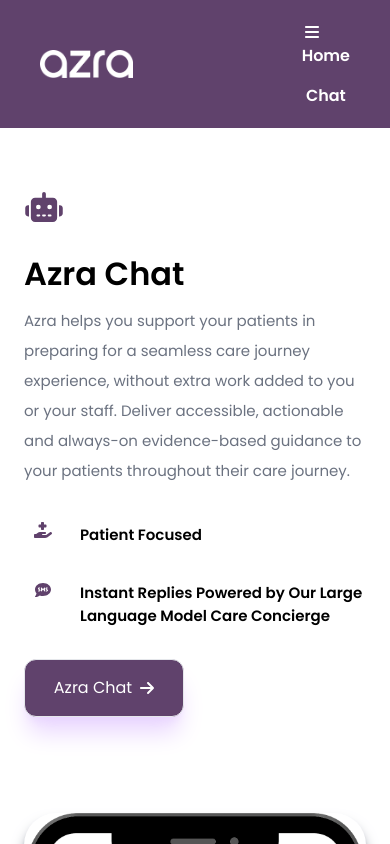
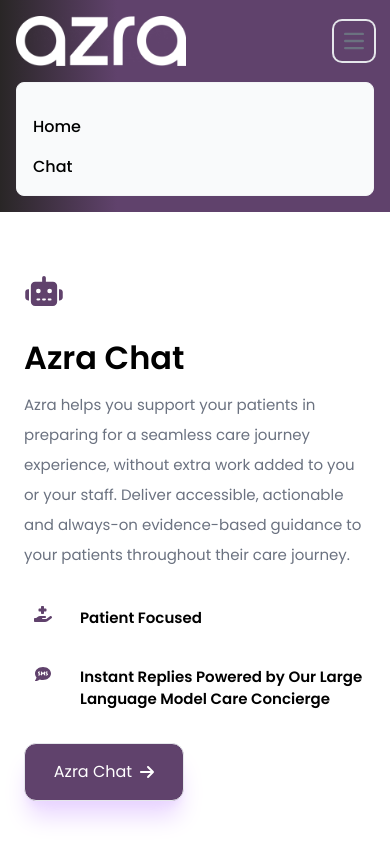
Before and after one commit to daniyalayyaz/azra-ai, a Next.js app: page / in a window 390 px wide. Both pictures are taken after a click on the button 340 px from the left and 33 px from the top of the page. Shown: the top 844 px of the page. Built offline with nearby package versions, Linux system fonts and the light colour scheme.

Commit message:
All done

```diff
--- a/src/app/Components/Dropdown.js
+++ b/src/app/Components/Dropdown.js
@@ -10,7 +10,7 @@
   return (
     <Menu as="div" className="relative inline-block text-left">
       <div>
-        <Menu.Button className="flex justify-between items-center md:w-[95%] w-[100%]  rounded-xl md:border md:border-gray-300 bg-white px-2 py-2 text-[18px] mediumfont text-black shadow-sm hover:bg-gray-50 md:focus:outline-none md:focus:ring-2 md:focus:ring-[#60426c] md:focus:ring-offset-2 md:focus:ring-offset-gray-100">
+        <Menu.Button className="flex justify-between items-center md:w-[12rem] w-[100%]  rounded-xl md:border md:border-gray-300 bg-white px-2 py-2 text-[18px] mediumfont text-black shadow-sm hover:bg-gray-50 md:focus:outline-none md:focus:ring-2 md:focus:ring-[#60426c] md:focus:ring-offset-2 md:focus:ring-offset-gray-100">
           <div>{platformSelected}</div>
           <FontAwesomeIcon
             icon={faAngleDown}
@@ -32,7 +32,7 @@
         leaveFrom="transform opacity-100 scale-100"
         leaveTo="transform opacity-0 scale-95"
       >
-        <Menu.Items className="absolute right-0 z-10 md:w-[95%] w-[70%] text-[18px] mediumfont origin-top-right rounded-xl bg-white shadow-lg ring-1 ring-black ring-opacity-5 focus:outline-none">
+        <Menu.Items className="absolute right-0 z-10 md:w-[12rem] w-[100%] text-[18px] mediumfont origin-top-right rounded-xl bg-white shadow-lg ring-1 ring-black ring-opacity-5 focus:outline-none">
           <div className="py-1">
             {data?.map((item, index) => (
               <Menu.Item
@@ -42,9 +42,7 @@
                 {({ active }) => (
                   <div
                     className={classNames(
-                      active
-                        ? "bg-black text-white rounded-xl"
-                        : "text-black bg-white ",
+                      active ? "bg-black text-white rounded-xl" : "text-black ",
                       " px-4 py-4 text-sm"
                     )}
                   >
--- a/src/app/Components/Navbar.js
+++ b/src/app/Components/Navbar.js
@@ -71,6 +71,11 @@
 import Link from "next/link";
 
 const Navbar = () => {
+  const [isMenuOpen, setIsMenuOpen] = useState(false);
+
+  const toggleMenu = () => {
+    setIsMenuOpen((prevState) => !prevState);
+  };
   // Define a state variable to control the visibility of the links
   const [showLinks, setShowLinks] = useState(false);
 
@@ -80,27 +85,22 @@
   };
 
   return (
-    <header className="bg-[#60426c]  w-[100%]">
-      <div className="flex items-center justify-between px-10 py-[20px]">
-        <div className="w-[30%] md:w-[70%]">
-          <Link href="/">
-            <Image src={"/images/logo.png"} width={194} height={32} alt="" />
-          </Link>
-        </div>
-        <nav>
-          {/* Mobile Navigation */}
-          <div className="md:hidden">
-            <button className="rounded-md" onClick={toggleLinks}>
-              <FontAwesomeIcon
-                icon={faBars}
-                style={{ color: "white" }}
-                width={20}
-              />
-            </button>
+    <>
+      <div
+        className="flex rounded-2xl   text-white  md:px-8 md:py-4 px-2 py-2  items-center md:block hidden"
+        style={{
+          background: "linear-gradient(to left, #60426c 70%, #292626 100%)",
+        }}
+      >
+        <div className="flex justify-between">
+          <div className="">
+            <Link href="/" className=" flex ">
+              <Image src={"/images/logo.png"} width={170} height={25} alt=" " />
+            </Link>
           </div>
-          {/* Show the links when showLinks is true */}
-          {showLinks && (
-            <ul className="md:hidden flex flex-col items-center space-y-4 text-white semiboldfont">
+
+          <div className="flex items-center space-x-2 ">
+            <ul className="hidden md:flex items-center space-x-8 pt-[13px] pb-[20px] text-white semiboldfont">
               <li>
                 <Link href="/">
                   <p>Home</p>
@@ -112,23 +112,68 @@
                 </Link>
               </li>
             </ul>
-          )}
-          {/* Desktop Navigation */}
-          <ul className="hidden md:flex items-center space-x-8 pt-[13px] pb-[20px] text-white semiboldfont">
-            <li>
-              <Link href="/">
-                <p>Home</p>
-              </Link>
-            </li>
-            <li>
-              <Link href="/chatbot">
-                <p>Chat</p>
-              </Link>
-            </li>
-          </ul>
-        </nav>
+          </div>
+        </div>
       </div>
-    </header>
+
+      <nav
+        className=" block md:hidden border-gray-200 dark:bg-gray-900"
+        style={{
+          background: "linear-gradient(to left, #60426c 70%, #292626 100%)",
+        }}
+      >
+        <div className="max-w-screen-xl flex flex-wrap items-center justify-between mx-auto p-4">
+          <div className="w-[50%]">
+            <Link href="/" className=" flex ">
+              <Image src={"/images/logo.png"} width={170} height={25} alt=" " />
+            </Link>
+          </div>
+          <button
+            type="button"
+            onClick={toggleMenu}
+            className="inline-flex items-center p-2 w-10 h-10 justify-center text-sm text-gray-500 rounded-lg md:hidden hover:bg-gray-100 focus:outline-none focus:ring-2 focus:ring-gray-200 dark:text-gray-400 dark:hover:bg-gray-700 dark:focus:ring-gray-600"
+            aria-controls="navbar-default"
+            aria-expanded={isMenuOpen ? "true" : "false"}
+          >
+            <svg
+              className="w-5 h-5"
+              aria-hidden="true"
+              xmlns="http://www.w3.org/2000/svg"
+              fill="none"
+              viewBox="0 0 17 14"
+            >
+              <path
+                stroke="currentColor"
+                strokeLinecap="round"
+                strokeLinejoin="round"
+                strokeWidth="2"
+                d="M1 1h15M1 7h15M1 13h15"
+              />
+            </svg>
+          </button>
+          <div
+            className={`w-full md:block md:w-auto ${
+              isMenuOpen ? "block" : "hidden"
+            }`}
+            id="navbar-default"
+          >
+            <ul className="mediumfont flex flex-col p-4 md:p-0 mt-4 border border-gray-100 rounded-lg bg-gray-50 md:flex-row md:space-x-8 md:mt-0 md:border-0 md:bg-white dark:bg-gray-800 md:dark:bg-gray-900 dark:border-gray-700">
+              <li className="py-4">
+                <Link href="/">
+                  <p>Home</p>
+                </Link>
+              </li>
+              {/* <div className="border border-slate-300"></div> */}
+              <li>
+                <Link href="/chatbot">
+                  <p>Chat</p>
+                </Link>
+              </li>
+            </ul>
+          </div>
+        </div>
+      </nav>
+    </>
   );
 };
 
--- a/src/app/PlatformOverview/TryChathCard.js
+++ b/src/app/PlatformOverview/TryChathCard.js
@@ -5,10 +5,12 @@
     <>
       <div className=" mt-2 mb-[6rem]">
         <div
-          className={`h-96 space-y-7 flex items-center justify-center flex-col relative bg-[#60426c] `}
+          className={
+            "h-96 space-y-7 flex items-center justify-center flex-col relative bg-[#60426c] "
+          }
         >
           {/* Space around the background image */}
-          <div className="absolute inset-0 bg-transparent container md:mx-auto" />
+          <div className=" container md:mx-auto" />
           <div className="space-y-8 text-center md:px-0 px-2">
             <p className="md:text-[56px] leading-none text-[32px] semiboldfont text-white">
               Ready for Azra Chat?
@@ -18,12 +20,13 @@
               content about osteoporosis and osteopenia.
             </p>
           </div>
-          <div className="md:flex regularfont md:space-y-0 space-y-2 text-xl md:space-x-7">
-            <div className="cursor-pointer bg-white text-black border-2 rounded-full px-20 py-4 md:mr-12">
-              Try Azra Chat
-              <Link href="/chatbot" />
+          <Link href="/chatbot">
+            <div className="md:flex regularfont md:space-y-0 space-y-2 text-xl md:space-x-7 cursor-pointer">
+              <button className=" mediumfont bg-white text-black border-2 rounded-full px-20 py-4 md:mr-12">
+                Try Azra Chat
+              </button>
             </div>
-          </div>
+          </Link>
         </div>
       </div>
     </>
--- a/src/app/chatbot/PromptMessage.js
+++ b/src/app/chatbot/PromptMessage.js
@@ -7,17 +7,15 @@
     <div className="flex-1 space-y-6 overflow-y-auto rounded-xl bg-white-200 p-4 text-sm leading-6 text-slate-900 shadow-sm dark:bg-white-200 dark:text-slate-900 sm:text-base sm:leading-7">
       {/* By Default Message by Chatbot */}
       <div className="flex items-start">
-        <span>
+        <div>
           <FontAwesomeIcon
+            className="md:w-[40px] md:h-[30px] w-[1.8rem] h-[1.8rem]"
             icon={faRobot}
             style={{
               color: "#60426c",
-              width: "40px",
-              height: "30px",
             }}
-            width={40}
           />
-        </span>
+        </div>
         <div className="rounded-b-xl rounded-tr-xl bg-slate-100 p-4 dark:bg-slate-100 sm:max-w-md md:max-w-2xl">
           <p className="mb-2 mx-5 text-base">
             Meet Azra Care - your companion built to support you through the
```
Also changed, not shown: src/app/chatbot/page.js (+20 -28 lines).
